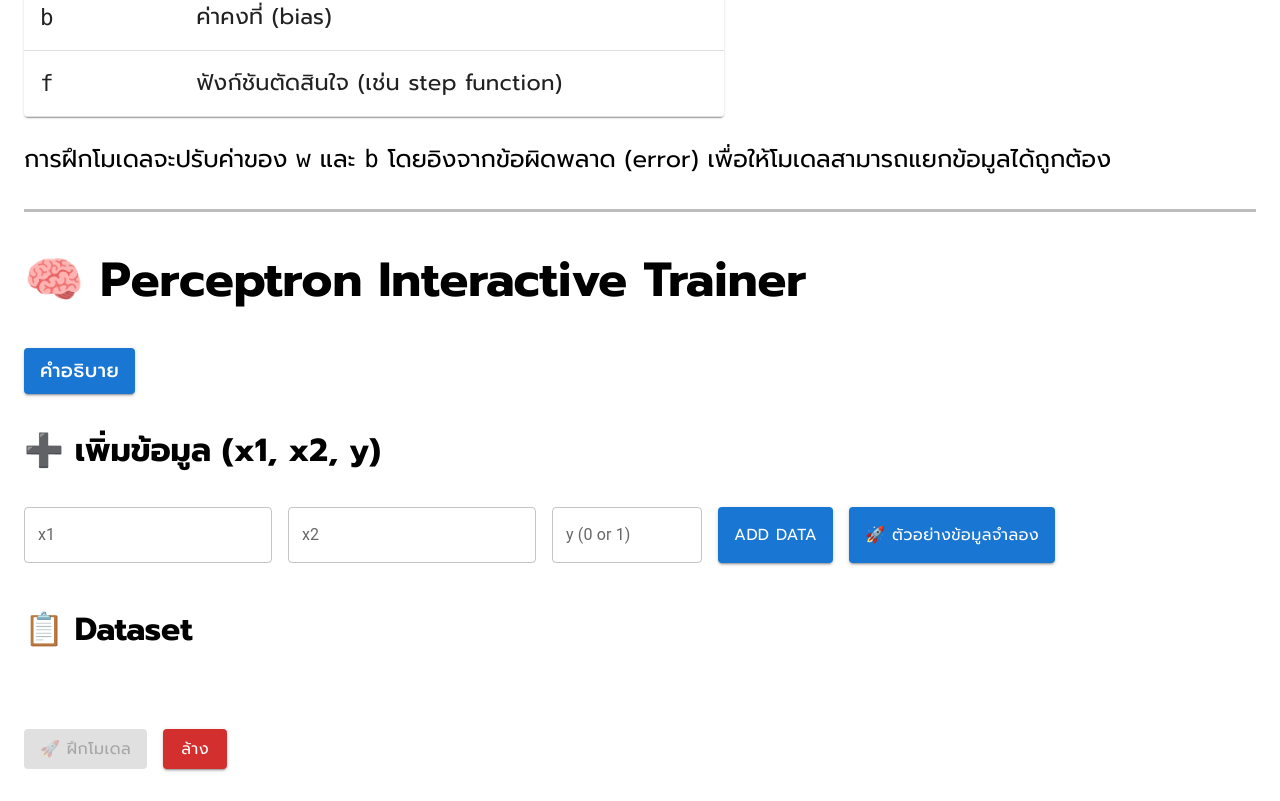
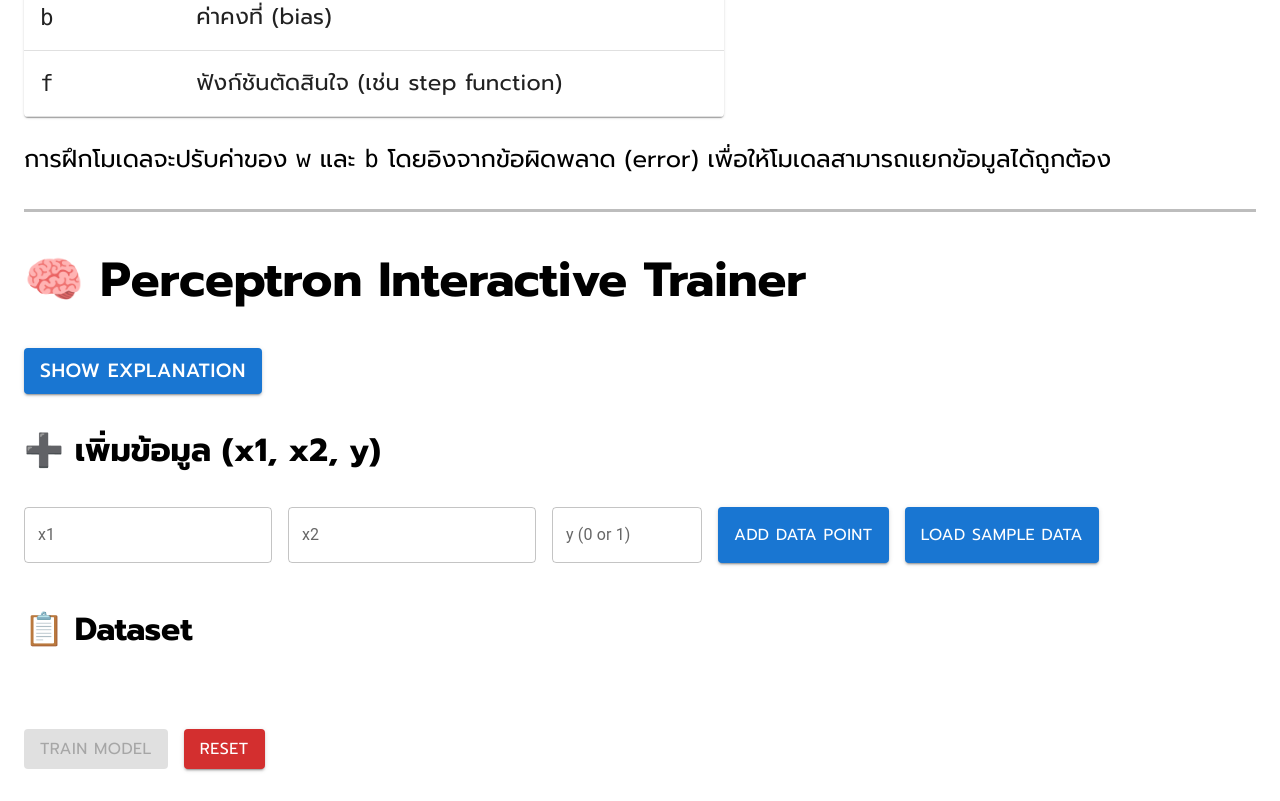
Before and after one commit to NateeSaetae/WebAIDemo, a React (Create React App) app in the folder web-ai-demo/: page / in a window 1280 px wide. Shown: the part 552-1353 px from the top of the page. Built offline with nearby package versions, Linux system fonts and the light colour scheme.

Commit message:
update button language

```diff
--- a/web-ai-demo/src/AI_Models/displayPerceptron.js
+++ b/web-ai-demo/src/AI_Models/displayPerceptron.js
@@ -1,4 +1,3 @@
-// displayPerceptron.js
 import React, { useState } from 'react';
 import ResultChart from '../Chart/ResultChart';
 import WeightsChart from '../Chart/WeightsChart';
@@ -46,7 +45,6 @@ export default function DisplayPerceptron() {
       fontFamily: 'Prompt, sans-serif',
     },
   });
-
 
   const handleAddData = () => {
     const parsedX1 = parseFloat(x1);
@@ -105,7 +103,7 @@ export default function DisplayPerceptron() {
           โดยใช้สมการเชิงเส้นเพื่อแบ่งข้อมูลออกเป็นกลุ่ม 0 หรือ 1
         </p>
         <p style={{ fontSize: '1.5rem', marginTop: '0.5rem' }}>
-          <strong>สมการ:</strong> &nbsp;
+          <strong>สมการ:</strong>
           <code>y = f(w₁x₁ + w₂x₂ + b)</code>
           <br />
           <TableContainer component={Paper} sx={{ maxWidth: 700, my: 2 ,fontFamily: 'Prompt'}}>
@@ -151,7 +149,7 @@ export default function DisplayPerceptron() {
       </Box>
 
       <h1 style={{ fontSize: '3rem', marginTop: '0.5rem' }}>🧠 Perceptron Interactive Trainer</h1>
-      <Button variant='contained' onClick={exModel} sx={{ fontSize: '1.2rem' , fontFamily: 'Prompt'}}>คำอธิบาย</Button>
+      <Button variant='contained' onClick={exModel} sx={{ fontSize: '1.2rem' , fontFamily: 'Prompt'}}>Show Explanation</Button>
       { openEx === true ? <div style={{ padding: '.1rem', fontFamily: 'Prompt' }}>
         <h2 style={{ fontWeight: 'bold', fontSize: '2rem', color: '#1976d2' }}>
           🧠 คำอธิบายการใช้งาน Perceptron Interactive Trainer
@@ -164,11 +162,11 @@ export default function DisplayPerceptron() {
 
         <h3 style={{ marginTop: '1.5rem', fontSize: '1.5rem' }}>📌 ขั้นตอนการใช้งาน:</h3>
         <ol style={{ paddingLeft: '1.5rem', fontSize: '1.5rem' }}>
-          <li><strong style={{ color:'#1976d2'}}>ป้อนข้อมูล:</strong> กรอกค่าของ <code>x₁</code>, <code>x₂</code> และ <code>y</code> (ต้องเป็น 0 หรือ 1) แล้วกดปุ่ม <em>“Add Data”</em> หรือกดปุ่ม <em>“🚀 ตัวอย่างข้อมูลจำลอง”</em> เพื่อเพิ่มตัวอย่างข้อมูลที่จำลองมาให้</li>
-          <li><strong style={{ color:'#1976d2'}}>ฝึกโมเดล:</strong> กดปุ่ม <em>“🚀 ฝึกโมเดล”</em> เพื่อเริ่มเรียนรู้และปรับค่า weights</li>
+          <li><strong style={{ color:'#1976d2'}}>ปือนข้อมูล:</strong> กรอกค่าของ <code>x₁</code>, <code>x₂</code> และ <code>y</code> (ต้องเป็น 0 หรือ 1) แล้วกดปุ่ม <em>“Add Data Point”</em> หรือกดปุ่ม <em>“Load Sample Data”</em> เพื่อเพิ่มตัวอย่างข้อมูลที่จำลองมาให้</li>
+          <li><strong style={{ color:'#1976d2'}}>ฝึกโมเดล:</strong> กดปุ่ม <em>“Train Model”</em> เพื่อเริ่มเรียนรู้และปรับค่า weights</li>
           <li><strong style={{ color:'#1976d2'}}>ดูผลลัพธ์:</strong> ระบบจะแสดงกราฟ Error และ Weights per Epoch</li>
-          <li><strong style={{ color:'#1976d2'}}>ใช้ตัวอย่าง:</strong> หากยังไม่มีข้อมูล สามารถกดปุ่ม <em>“🚀 ตัวอย่างข้อมูลจำลอง”</em></li>
-          <li><strong style={{ color:'#1976d2'}}>ล้างข้อมูล:</strong> กดปุ่ม <em>“ล้าง”</em> เพื่อเริ่มต้นใหม่</li>
+          <li><strong style={{ color:'#1976d2'}}>ใช้ตัวอย่าง:</strong> หากยังไม่มีข้อมูล สามารถกดปุ่ม <em>“Load Sample Data”</em></li>
+          <li><strong style={{ color:'#1976d2'}}>ล้างข้อมูล:</strong> กดปุ่ม <em>“Reset”</em> เพื่อเริ่มต้นใหม่</li>
         </ol>
 
         <h3 style={{ marginTop: '1.5rem', fontSize: '1.5rem' }}>📈 กราฟผลลัพธ์:</h3>
@@ -187,8 +185,8 @@ export default function DisplayPerceptron() {
         <TextField id="outlined-basic" label="x1" variant="outlined" type="number" step="any" value={x1} onChange={e => setX1(e.target.value)} />
         <TextField id="outlined-basic" label="x2" variant="outlined" type="number" step="any" value={x2} onChange={e => setX2(e.target.value)} />
         <TextField id="outlined-basic" label="y (0 or 1)" variant="outlined" type="number" inputProps={{ min: 0, max: 1 }} value={y} onChange={e => setY(e.target.value)} sx={{ minWidth: '150px' }} />
-        <Button onClick={handleAddData} disabled={blockInput === true} variant='contained' sx={font}>Add Data</Button>
-        <Button onClick={handleTrainTest} variant='contained' sx={font}>🚀 ตัวอย่างข้อมูลจำลอง</Button>
+        <Button onClick={handleAddData} disabled={blockInput === true} variant='contained' sx={font}>Add Data Point</Button>
+        <Button onClick={handleTrainTest} variant='contained' sx={font}>Load Sample Data</Button>
       </Stack>
 
       <h4 style={{ fontSize: '2rem' }}>📋 Dataset</h4>
@@ -217,8 +215,8 @@ export default function DisplayPerceptron() {
       </TableContainer>
 
       <Stack spacing={2} direction="row">
-        <Button onClick={handleTrain} disabled={dataset.length === 0} variant='contained' sx={font}>🚀 ฝึกโมเดล</Button>
-        <Button onClick={cl} variant='contained' sx={font} color="error">ล้าง</Button>
+        <Button onClick={handleTrain} disabled={dataset.length === 0} variant='contained' sx={font}>Train Model</Button>
+        <Button onClick={cl} variant='contained' sx={font} color="error">Reset</Button>
       </Stack>
 
       {trained && (
```
